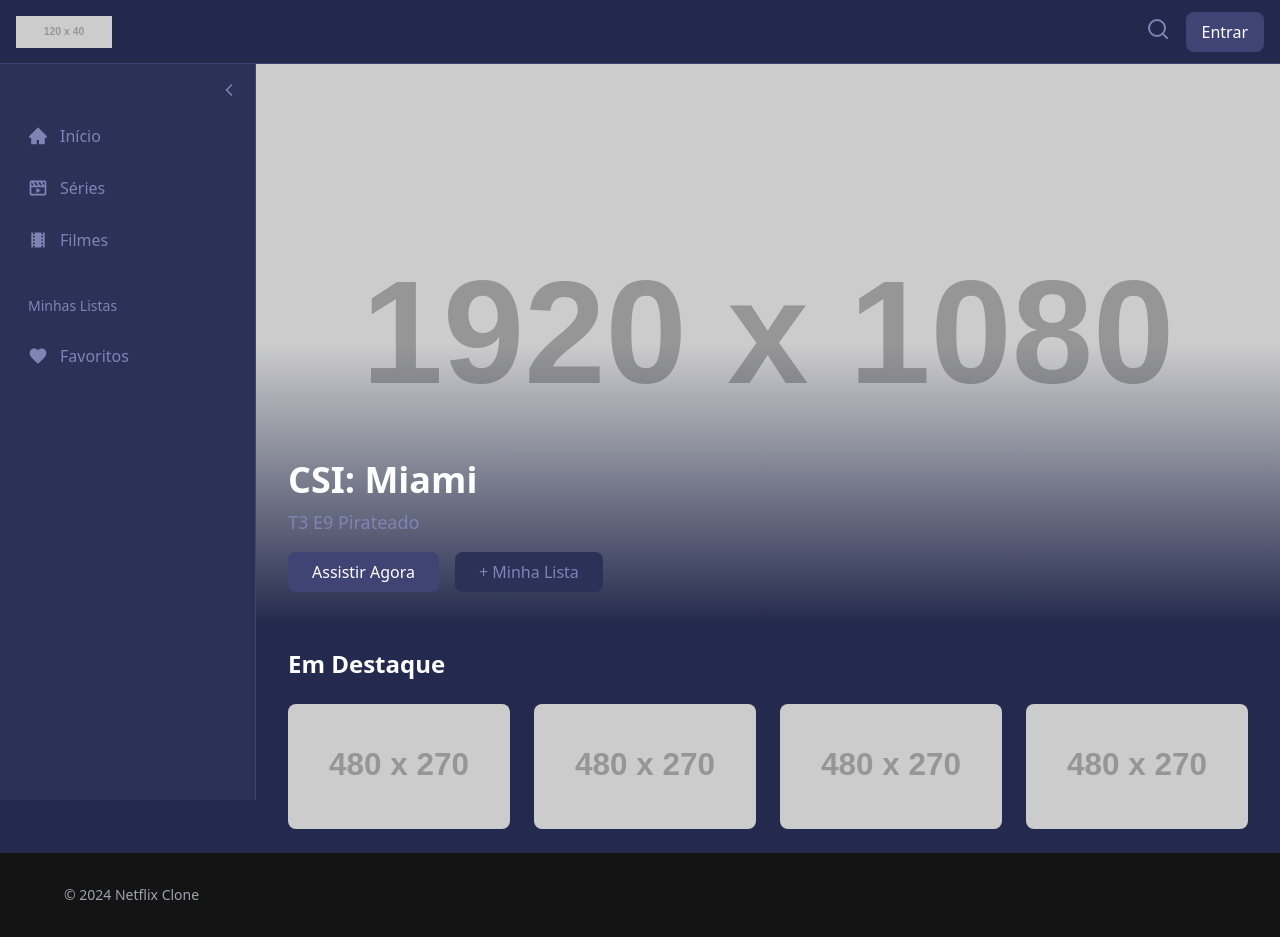
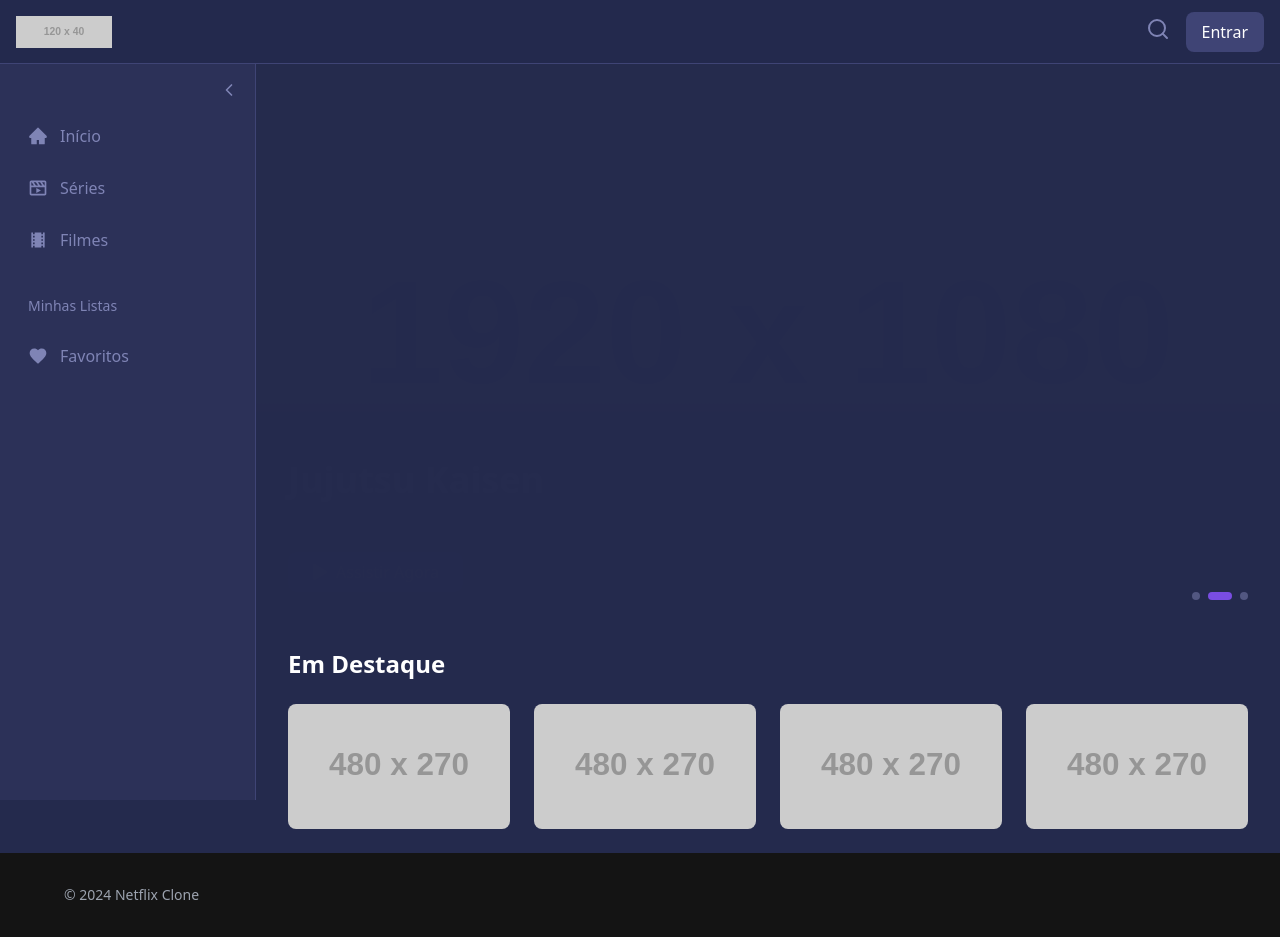
Before and after one commit to pedrogiampietro/web-meuanime, a React (Vite) app: page / in a window 1280 px wide. Built offline with nearby package versions, Linux system fonts and the light colour scheme.

Commit message:
add: hero slider

```diff
--- /dev/null
+++ b/src/components/hero/HeroSlider.tsx
@@ -0,0 +1,135 @@
+import { useState, useEffect } from "react";
+import { motion, AnimatePresence } from "framer-motion";
+import { FaPlay } from "react-icons/fa";
+import { MdFavorite, MdFavoriteBorder } from "react-icons/md";
+import { useAppDispatch, useAppSelector } from "../../store/hooks";
+import {
+  addToFavorites,
+  removeFromFavorites,
+} from "../../store/features/favorites/favoritesSlice";
+
+const HERO_ITEMS = [
+  {
+    id: 1,
+    title: "Jujutsu Kaisen",
+    description: "T2 E1 Nova Temporada",
+    imageUrl:
+      "https://placehold.co/1920x1080/242a4d/7f84b5/jpeg?text=Jujutsu+Kaisen",
+    type: "series",
+    rating: "16+",
+    year: 2023,
+  },
+  {
+    id: 2,
+    title: "Demon Slayer",
+    description: "T3 E5 Novo Episódio",
+    imageUrl:
+      "https://placehold.co/1920x1080/242a4d/7f84b5/jpeg?text=Demon+Slayer",
+    type: "series",
+    rating: "16+",
+    year: 2023,
+  },
+  {
+    id: 3,
+    title: "Attack on Titan",
+    description: "Final Season",
+    imageUrl:
+      "https://placehold.co/1920x1080/242a4d/7f84b5/jpeg?text=Attack+on+Titan",
+    type: "series",
+    rating: "18+",
+    year: 2023,
+  },
+] as const;
+
+export function HeroSlider() {
+  const [currentIndex, setCurrentIndex] = useState(0);
+  const dispatch = useAppDispatch();
+  const favorites = useAppSelector((state) => state.favorites.items);
+
+  useEffect(() => {
+    const timer = setInterval(() => {
+      setCurrentIndex((prev) => (prev + 1) % HERO_ITEMS.length);
+    }, 5000);
+
+    return () => clearInterval(timer);
+  }, []);
+
+  const currentItem = HERO_ITEMS[currentIndex];
+  const isFavorite = favorites.some((item) => item.id === currentItem.id);
+
+  const handleToggleFavorite = () => {
+    if (isFavorite) {
+      dispatch(removeFromFavorites(currentItem.id));
+    } else {
+      dispatch(
+        addToFavorites({
+          ...currentItem,
+          type: currentItem.type,
+        })
+      );
+    }
+  };
+
+  return (
+    <div className="relative h-[70vh] overflow-hidden">
+      <AnimatePresence mode="wait">
+        <motion.div
+          key={currentItem.id}
+          initial={{ opacity: 0 }}
+          animate={{ opacity: 1 }}
+          exit={{ opacity: 0 }}
+          transition={{ duration: 0.5 }}
+          className="absolute inset-0"
+        >
+          <img
+            src={currentItem.imageUrl}
+            alt={currentItem.title}
+            className="w-full h-full object-cover"
+          />
+          <div className="absolute inset-0 bg-gradient-to-t from-zax-bg via-transparent to-transparent" />
+          <motion.div
+            initial={{ x: -20, opacity: 0 }}
+            animate={{ x: 0, opacity: 1 }}
+            transition={{ delay: 0.3 }}
+            className="absolute bottom-0 left-0 p-8"
+          >
+            <h1 className="text-4xl font-bold text-white mb-2">
+              {currentItem.title}
+            </h1>
+            <p className="text-zax-text text-lg mb-4">
+              {currentItem.description}
+            </p>
+            <div className="flex gap-4">
+              <button className="flex items-center gap-2 bg-zax-primary text-white px-6 py-2 rounded-lg hover:bg-zax-primary/90 transition-colors">
+                <FaPlay />
+                <span>Assistir Agora</span>
+              </button>
+              <button
+                onClick={handleToggleFavorite}
+                className="flex items-center gap-2 bg-zax-secondary text-zax-text px-6 py-2 rounded-lg hover:text-white transition-colors"
+              >
+                {isFavorite ? <MdFavorite /> : <MdFavoriteBorder />}
+                <span>Minha Lista</span>
+              </button>
+            </div>
+          </motion.div>
+        </motion.div>
+      </AnimatePresence>
+
+      {/* Indicators */}
+      <div className="absolute bottom-6 right-8 flex gap-2">
+        {HERO_ITEMS.map((_, index) => (
+          <button
+            key={index}
+            onClick={() => setCurrentIndex(index)}
+            className={`w-2 h-2 rounded-full transition-all ${
+              index === currentIndex
+                ? "w-6 bg-zax-primary"
+                : "bg-zax-text/50 hover:bg-zax-text"
+            }`}
+          />
+        ))}
+      </div>
+    </div>
+  );
+}
--- a/src/pages/Home.tsx
+++ b/src/pages/Home.tsx
@@ -1,30 +1,10 @@
 import { FeaturedSection } from "../components/sections/FeaturedSection";
+import { HeroSlider } from "../components/hero/HeroSlider";
 
 export function Home() {
   return (
     <div className="relative">
-      {/* Hero Section */}
-      <div className="relative h-[70vh] overflow-hidden">
-        <img
-          src="https://placehold.co/1920x1080/242a4d/7f84b5/jpeg?text=CSI:+Miami"
-          alt="CSI: Miami"
-          className="w-full h-full object-cover"
-        />
-        <div className="absolute inset-0 bg-gradient-to-t from-zax-bg via-transparent to-transparent" />
-        <div className="absolute bottom-0 left-0 p-8">
-          <h1 className="text-4xl font-bold text-white mb-2">CSI: Miami</h1>
-          <p className="text-zax-text text-lg mb-4">T3 E9 Pirateado</p>
-          <div className="flex gap-4">
-            <button className="bg-zax-button hover:bg-zax-primary text-white px-6 py-2 rounded-lg transition-colors">
-              Assistir Agora
-            </button>
-            <button className="bg-zax-secondary text-zax-text px-6 py-2 rounded-lg hover:text-white transition-colors">
-              + Minha Lista
-            </button>
-          </div>
-        </div>
-      </div>
-
+      <HeroSlider />
       <FeaturedSection />
     </div>
   );
```
